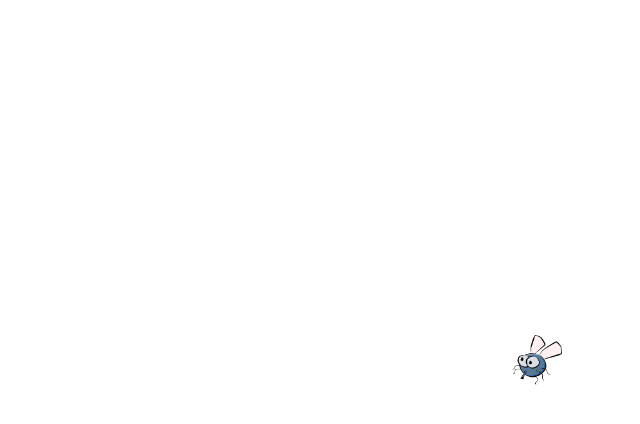
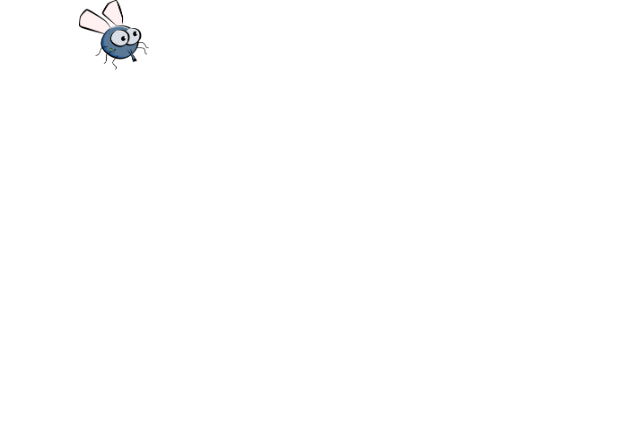
Before and after one commit to mattheusag/game-mataMosquito, a plain HTML site: page Game Mata Mosquito/app.html in a window 1280 px wide. Shown: the whole page, without its empty margins (596-1236 px from the left). Drawn offline with Linux system fonts and the light colour scheme.

Commit message:
commit ciclo de tempos
- Criando e removendo mosquitos por ciclo de tempos

```diff
--- a/Game Mata Mosquito/app.html
+++ b/Game Mata Mosquito/app.html
@@ -4,13 +4,18 @@
     <meta charset="utf-8">
     <title>GAME Mata Mosquito</title>
     <link rel="stylesheet" href="estilo.css">
-
+    <script src="jogo.js"></script>
   </head>
 
   <body onresize="ajustaTamanhoPalcoJogo()">
 
+    <script>
 
 
-    <script src="jogo.js"></script>
+      setInterval(function(){
+        posicaoRandomica()
+      }, 1000)
+    </script>
+
   </body>
 </html>
--- a/Game Mata Mosquito/estilo.css
+++ b/Game Mata Mosquito/estilo.css
@@ -2,3 +2,21 @@
     width: 50px;
     height: 50px;
 }
+
+.mosquito2 {
+    width: 70px;
+    height: 70px;
+}
+
+.mosquito3 {
+    width: 90px;
+    height: 90px;
+}
+
+.ladoA {
+    transform: scaleX(1);
+}
+
+.ladoA {
+    transform: scaleX(-1); /* flip na horizontal */
+}
--- a/Game Mata Mosquito/jogo.js
+++ b/Game Mata Mosquito/jogo.js
@@ -16,10 +16,19 @@ console.log(largura, altura)
 
 ajustaTamanhoPalcoJogo()
 
+
+  function posicaoRandomica(){
+
+    // remover o mosquito anterior (caso exista)
+    if(document.getElementById('mosquito')){ // Para saber se existe basta realizar este teste, caso tenha, o If retornará true e portanto o JS executará o if, removendo-o. Se não, retornará null e o JS ignorará o if
+      document.getElementById('mosquito').remove()
+  }
+
+
+
     // criação de método randomico para ser utilizado na aleatoriedade de posicionamento do mosquito
     var posicaoX = Math.floor(Math.random()*largura) - larguraDoMosquito // Math.floor arredondando para baixo, Math.random gerando valores aleatorios de 0 a 1 * largura atual = número aleatorio que irá de 0 até a limite da minha tela
     var posicaoY = Math.floor(Math.random()*altura) - alturaDoMosquito
-console.log(posicaoX, posicaoY)
 
     posicaoX = posicaoX < 0 ? 0 : posicaoX  // Operador ternário para verificar se as posições são menores que 0. Caso seja, o valor será 0, se não, recebe o valor dele mesmo. Isso corrige um problema do valor ficar negativo por conta da subtração com largura/altura que fizemos para não extrapolar da tela
     posicaoY = posicaoY < 0 ? 0 : posicaoY
@@ -28,9 +37,43 @@ console.log(posicaoX, posicaoY)
     // criar o elemento HTML
     var mosquito = document.createElement('img')     // similar a colocar diretamente no HTML, porém aqui é feito de forma programatica
     mosquito.src = 'imagens/mosquito.png'
-mosquito.className = 'mosquito1' // Atribuir a classe ao elemento
+    mosquito.className = tamanhoAleatorio() + ' ' +  ladoAleatorio() // Atribuir a classe ao elemento, nesse caso de concatenação, lembrar de dar um espaço entre as strings e ai sim são 2 classes separadas
     mosquito.style.left = posicaoX + 'px'
     mosquito.style.top = posicaoY + 'px'
     mosquito.style.position = 'absolute'
+    mosquito.id = 'mosquito'
 
     document.body.appendChild(mosquito) // Adicionar um filho ao body
+}
+
+// Para criarmos tamanhos diferentes e aleatorios de mosquitos, criaremos esta função:
+function tamanhoAleatorio(){
+  var classe = Math.floor(Math.random() * 3) // Irá gerar valores aleatorios entre 0 e 2
+
+  switch (classe){
+    case 0:
+      return 'mosquito1' // quando o interpretador do JS identifica o comando return, ele retorna o dado para quem fez a chamada da função, interrompendo o processamento da função naquele ponto, então como em cada um dos cases estamos dando return, não é necessario o break posteriormente.
+
+
+    case 1:
+      return 'mosquito2'
+
+
+    case 2:
+      return 'mosquito3'
+
+  }
+}
+
+function ladoAleatorio(){
+  var classe = Math.floor(Math.random() * 2) // Irá gerar valores aleatorios entre 0 e 1
+
+  switch (classe){
+    case 0:
+      return 'ladoA'
+
+    case 1:
+      return 'ladoB'
+
+  }
+}
```
Lines whose indentation alone changed are shown as unchanged.
